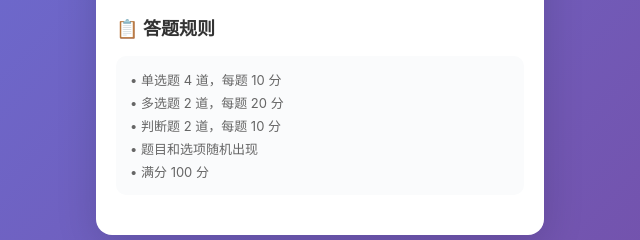
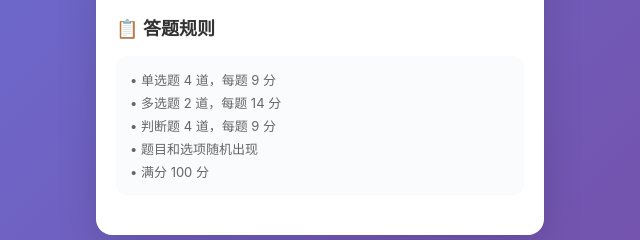
Before and after one commit to jiyuan-2009/quiz-app, a website: page deploy_index.html in a window 1280 px wide. Shown: the part 644-884 px from the top of the page, 320-960 px from the left. Drawn offline with Linux system fonts and the light colour scheme.

Commit message:
fix: update quiz rules on homepage to match actual scores

```diff
--- a/deploy_index.html
+++ b/deploy_index.html
@@ -646,9 +646,9 @@
       </div>
       <h2 style="margin-top:20px">📋 答题规则</h2>
       <div class="prize-rules">
-        <p>• 单选题 4 道，每题 10 分</p>
-        <p>• 多选题 2 道，每题 20 分</p>
-        <p>• 判断题 2 道，每题 10 分</p>
+        <p>• 单选题 4 道，每题 9 分</p>
+        <p>• 多选题 2 道，每题 14 分</p>
+        <p>• 判断题 4 道，每题 9 分</p>
         <p>• 题目和选项随机出现</p>
         <p>• 满分 100 分</p>
       </div>
```
Also changed, not shown: index.html (+3 -3 lines).
